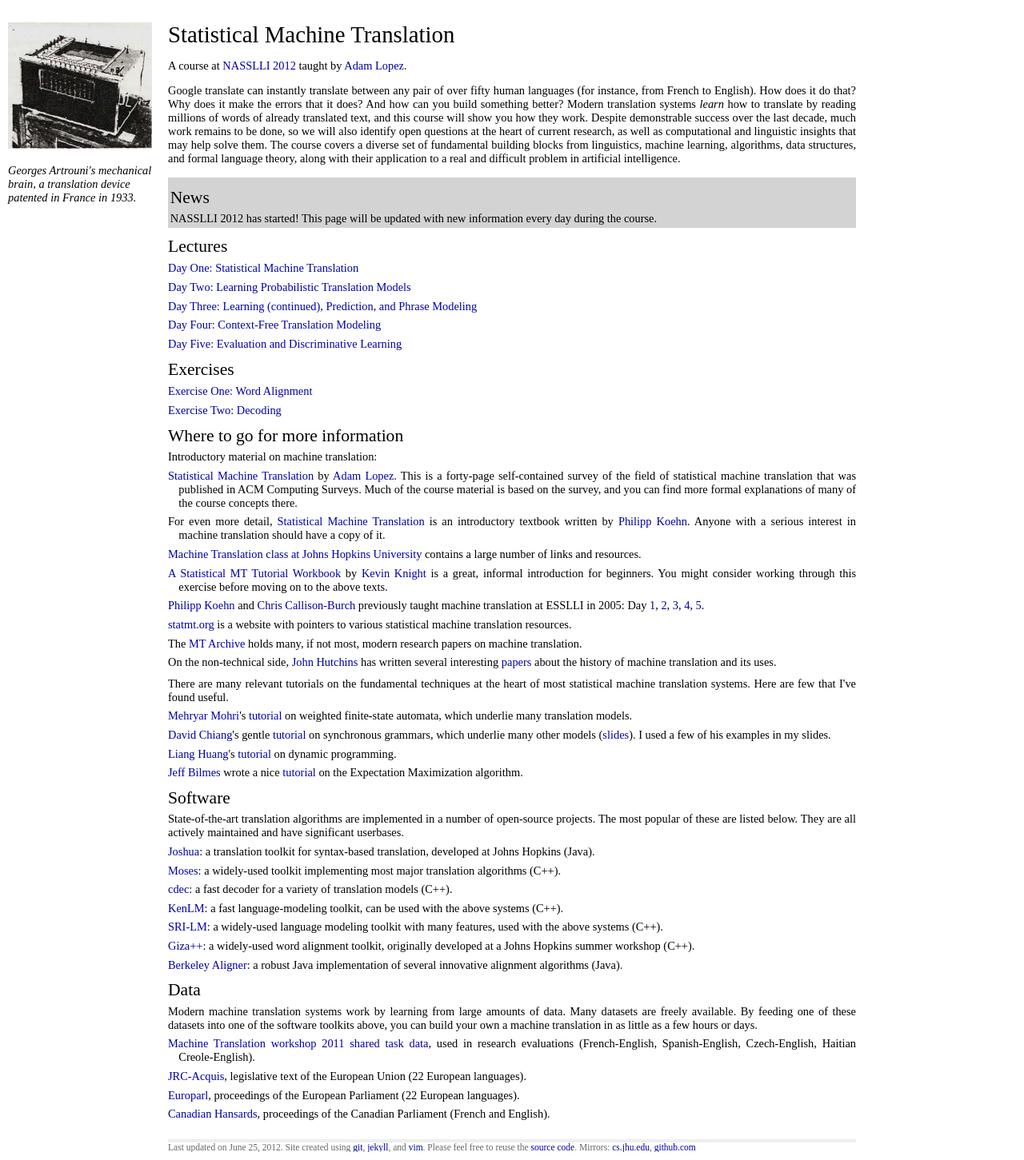
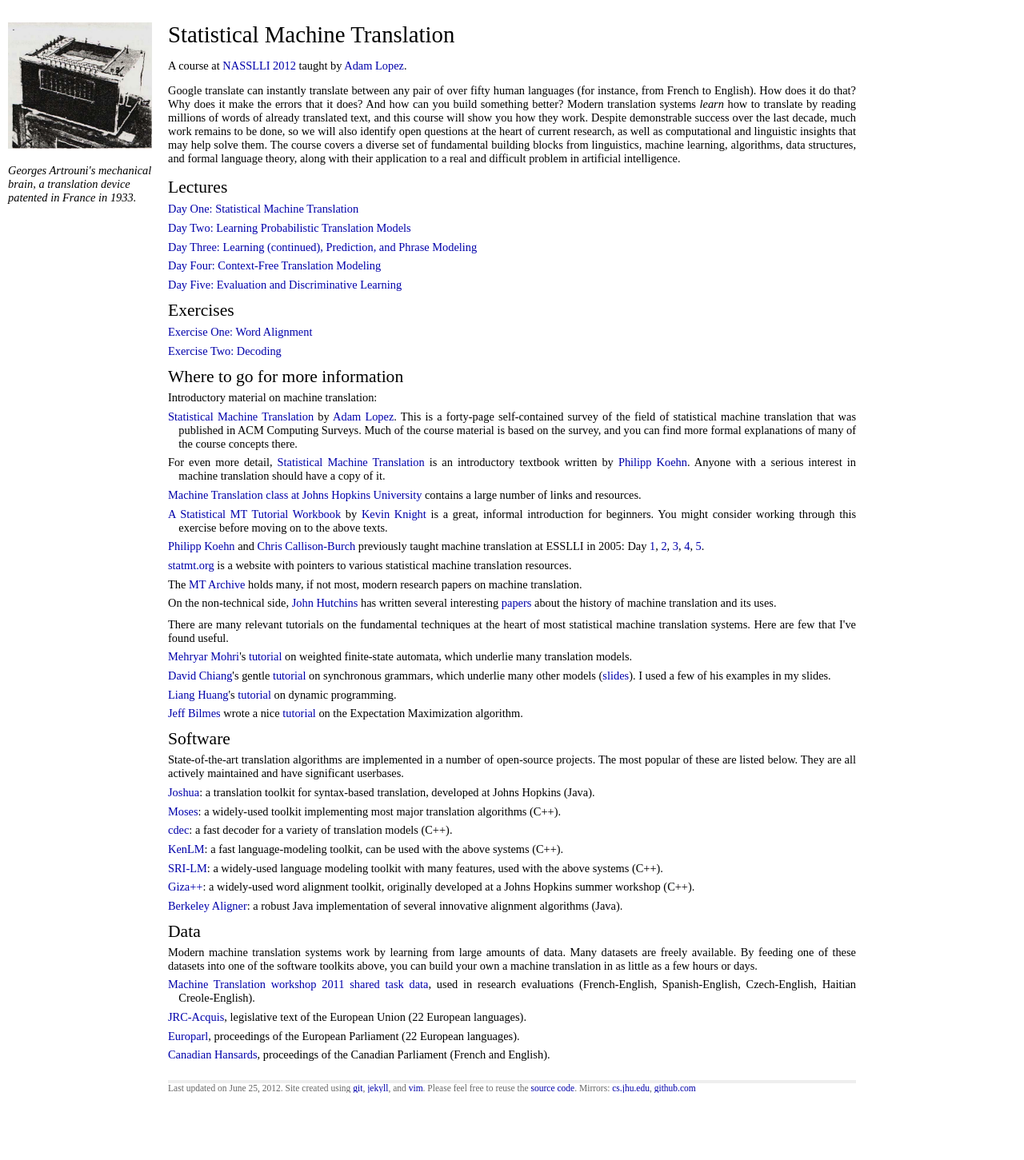
Before and after one commit to alopez/alopez.github.com, a Jekyll site: the page built from nasslli2012.html, in a window 1280 px wide. Shown: the whole page at 80% size. Built offline with Jekyll 4.4.1, drawn with Linux system fonts in a browser that asks for light colours; after the commit the page ends 1377 px from its top, so only the background shows below that.

Commit message:
NASSLLI is over

```diff
--- a/nasslli2012.html
+++ b/nasslli2012.html
@@ -19,12 +19,6 @@ course covers a diverse set of fundamental building blocks from linguistics,
 machine learning, algorithms, data structures, and formal language theory,
 along with their application to a real and difficult problem in artificial
 intelligence.
-
-<div class="news">
-<h2>News</h2>
-NASSLLI 2012 has started! This page will be updated with new information
-every day during the course.
-</div>
 
 <h2>Lectures</h2>
 <ul class="posts">
```
